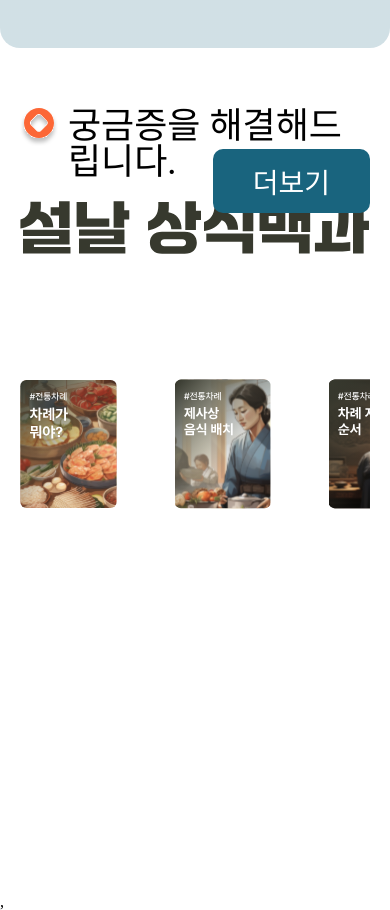
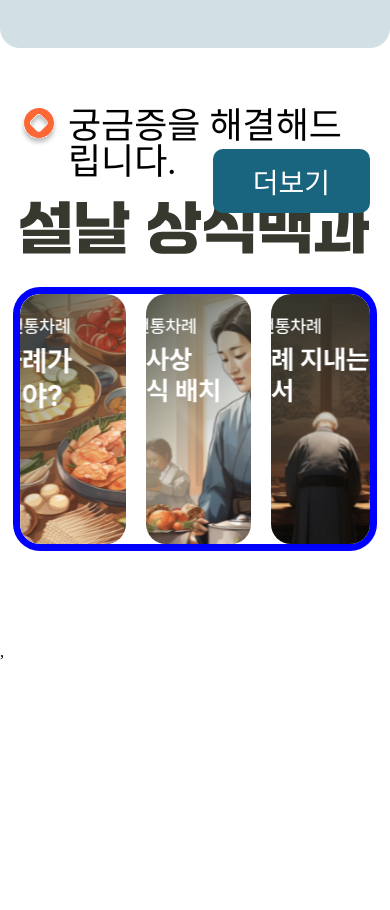
Before and after one commit to seok-hyung/sulpport_frontend, a React (Create React App) app: page / in a window 390 px wide. Shown: the part 2459-3369 px from the top of the page. After the commit the page ends 3119 px from the top, so only its background shows below. Built offline with nearby package versions, Linux system fonts and the light colour scheme; a web font is replaced by a local one.

Commit message:
:recycle:Modify : 홈페이지 두번째 캐러셀 드래그 개선

```diff
--- a/src/components/main/Main.jsx
+++ b/src/components/main/Main.jsx
@@ -1,4 +1,4 @@
-import React from 'react';
+import React, { useRef } from 'react';
 import { styled } from 'styled-components';
 import Carousel from '../carousel/Carousel';
 import { useNavigate } from 'react-router-dom';
@@ -9,7 +9,6 @@ import { useEffect } from 'react';
 const Main = () => {
   const navitgate = useNavigate();
   return (
-    <>
     <MainWrapper>
       <section className="logoNTxt">
         <img src="/assets/main-logo.svg" alt="메인 로고" />
@@ -103,10 +102,9 @@ const Main = () => {
           </div>
           <button>더보기</button>
         </div>
-          <CardCarousel />
+        <Carousel2 />
       </ChalyeSection>
     </MainWrapper>
-    </>
   );
 };
 
@@ -350,6 +348,7 @@ const ChalyeSection = styled.section`
     justify-content: center;
     align-items: center;
     position: relative;
+    margin-bottom: 40px;
     @media (max-width: 768px) {
       justify-content: flex-start;
     }
@@ -383,176 +382,269 @@ const ChalyeSection = styled.section`
   }
 `;
 
-const CardCarousel = () => {
+// const CardCarousel = () => {
+//   const [currentIndex, setCurrentIndex] = useState(0);
+//   const infoList = informationList;
+//   const [windowDimensions, setWindowDimensions] = useState(window.innerWidth);
+//   const [isDragging, setIsDragging] = useState(false);
+//   const [startPosition, setStartPosition] = useState(0);
+//   const [currentTranslate, setCurrentTranslate] = useState(0);
+//   const [prevTranslate, setPrevTranslate] = useState(0);
+//   const handleMouseDown = (e) => {
+//     setStartPosition(getPositionX(e));
+//     setIsDragging(true);
+//     requestAnimationFrame(animation);
+//   };
+
+//   const handleMouseMove = (e) => {
+//     if (isDragging) {
+//       const currentPosition = getPositionX(e);
+//       setCurrentTranslate(prevTranslate + currentPosition - startPosition);
+//     }
+//   };
+
+//   const handleMouseUp = () => {
+//     setIsDragging(false);
+//     setPrevTranslate(currentTranslate);
+
+//     const movedBy = currentTranslate - prevTranslate;
+
+//     if (movedBy < -100 && currentIndex < infoList.length - 1) {
+//       goToNextSlide();
+//     }
+
+//     if (movedBy > 100 && currentIndex > 0) {
+//       goToPrevSlide();
+//     }
+//   };
+//   useEffect(() => {
+//     function handleResize() {
+//       setWindowDimensions(window.innerWidth);
+//     }
+
+//     window.addEventListener('resize', handleResize);
+//     return () => window.removeEventListener('resize', handleResize);
+//   }, []);
+
+//   // 이미지가 드래그 중일떄 이미지를 움직이는 함수
+//   const animation = () => {
+//     setSliderPosition();
+//     if (isDragging) requestAnimationFrame(animation);
+//   };
+//   const setSliderPosition = () => {
+//     const imgContainer = document.querySelector('.img-container');
+//     imgContainer.style.transform = `translateX(${currentTranslate}px)`;
+//   };
+
+//   const getPositionX = (e) => {
+//     if (e.type.includes('mouse')) {
+//       // 마우스 이벤트
+//       return e.pageX;
+//     } else {
+//       // 터치 이벤트
+//       return e.touches[0].clientX;
+//     }
+//   };
+//   const goToNextSlide = () => {
+//     const increment = windowDimensions >= 768 ? 4 : 3;
+//     if (currentIndex + increment < infoList.length) {
+//       setCurrentIndex(currentIndex + increment);
+//     }
+//   };
+
+//   const goToPrevSlide = () => {
+//     const decrement = windowDimensions >= 768 ? 4 : 3;
+//     if (currentIndex - decrement >= 0) {
+//       setCurrentIndex(currentIndex - decrement);
+//     }
+//   };
+
+//   return (
+//     <CarouselContainerDiv>
+//       <div
+//         className="circle left"
+//         style={{ display: windowDimensions < 768 ? 'none' : 'block' }}
+//       >
+//         <img
+//           className="icon"
+//           onClick={goToPrevSlide}
+//           src="/assets/chevron-left.svg"
+//           alt="좌측 이동 화살표"
+//         />
+//       </div>
+
+//       {windowDimensions <= 768 ? (
+//         <div>
+//           <div
+//             className="img-container"
+//             onMouseDown={handleMouseDown}
+//             onMouseMove={handleMouseMove}
+//             onMouseUp={handleMouseUp}
+//             onMouseLeave={handleMouseUp}
+//           >
+//             {infoList
+//               .slice(currentIndex, currentIndex + (windowDimensions >= 768 ? 4 : 3))
+//               .map((info, index) => (
+//                 <CarouselItem key={info.id} windowDimensions={windowDimensions}>
+//                   <CarouselImg
+//                     index={index}
+//                     key={info.id}
+//                     src={info.url}
+//                     alt="캐러셀 이미지"
+//                     windowDimensions={windowDimensions}
+//                   />
+//                 </CarouselItem>
+//               ))}
+//           </div>
+//         </div>
+//       ) : (
+//         <>
+//           <div className="img-container">
+//             {infoList
+//               .slice(currentIndex, currentIndex + (windowDimensions >= 768 ? 4 : 3))
+//               .map((info, index) => (
+//                 <CarouselItem key={info.id} windowDimensions={windowDimensions}>
+//                   <CarouselImg
+//                     index={index}
+//                     key={info.id}
+//                     src={info.url}
+//                     alt="캐러셀 이미지"
+//                     windowDimensions={windowDimensions}
+//                   />
+//                 </CarouselItem>
+//               ))}
+//           </div>
+//         </>
+//       )}
+//       <div
+//         className="circle right"
+//         style={{ display: windowDimensions < 768 ? 'none' : 'block' }}
+//       >
+//         <img
+//           className="icon"
+//           onClick={goToNextSlide}
+//           src="/assets/chevron-right.svg"
+//           alt="우측 이동 화살표"
+//         />
+//       </div>
+//     </CarouselContainerDiv>
+//   );
+// };
+
+const Carousel2 = () => {
   const [currentIndex, setCurrentIndex] = useState(0);
+  const [isDragging, setIsDragging] = useState(false);
+  const [startDrag, setStartDrag] = useState(0);
+  const [scrollStart, setScrollStart] = useState(0);
   const infoList = informationList;
-  const [windowDimensions, setWindowDimensions] = useState(window.innerWidth);
-  const [isDragging, setIsDragging] = useState(false);
-  const [startPosition, setStartPosition] = useState(0);
-  const [currentTranslate, setCurrentTranslate] = useState(0);
-  const [prevTranslate, setPrevTranslate] = useState(0);
+  const carouselRef = useRef();
+
+  const handleScroll = (event) => {
+    const index = Math.round(
+      event.target.scrollLeft / (event.target.scrollWidth / infoList.length),
+    );
+    setCurrentIndex(index);
+  };
+
   const handleMouseDown = (e) => {
-    setStartPosition(getPositionX(e));
     setIsDragging(true);
-    requestAnimationFrame(animation);
+    setStartDrag(e.clientX);
+    setScrollStart(carouselRef.current.scrollLeft);
   };
 
   const handleMouseMove = (e) => {
-    if (isDragging) {
-      const currentPosition = getPositionX(e);
-      setCurrentTranslate(prevTranslate + currentPosition - startPosition);
-    }
+    if (!isDragging) return;
+    e.preventDefault();
+    const scrollLeft = scrollStart - (e.clientX - startDrag);
+    carouselRef.current.scrollLeft = scrollLeft;
   };
 
   const handleMouseUp = () => {
     setIsDragging(false);
-    setPrevTranslate(currentTranslate);
-
-    const movedBy = currentTranslate - prevTranslate;
-
-    if (movedBy < -100 && currentIndex < infoList.length - 1) {
-      goToNextSlide();
-    }
-
-    if (movedBy > 100 && currentIndex > 0) {
-      goToPrevSlide();
-    }
-  };
-  useEffect(() => {
-    function handleResize() {
-      setWindowDimensions(window.innerWidth);
-    }
-
-    window.addEventListener('resize', handleResize);
-    return () => window.removeEventListener('resize', handleResize);
-  }, []);
-
-  // 이미지가 드래그 중일떄 이미지를 움직이는 함수
-  const animation = () => {
-    setSliderPosition();
-    if (isDragging) requestAnimationFrame(animation);
-  };
-  const setSliderPosition = () => {
-    const imgContainer = document.querySelector('.img-container');
-    imgContainer.style.transform = `translateX(${currentTranslate}px)`;
   };
 
-  const getPositionX = (e) => {
-    if (e.type.includes('mouse')) {
-      // 마우스 이벤트
-      return e.pageX;
-    } else {
-      // 터치 이벤트
-      return e.touches[0].clientX;
-    }
-  };
-  const goToNextSlide = () => {
-    const increment = windowDimensions >= 768 ? 4 : 3;
-    if (currentIndex + increment < infoList.length) {
-      setCurrentIndex(currentIndex + increment);
+  const handlePrevClick = () => {
+    if (currentIndex >= 0) {
+      setCurrentIndex(currentIndex - 4);
+      carouselRef.current.scrollLeft =
+        (carouselRef.current.scrollWidth / infoList.length) * (currentIndex - 4);
     }
   };
 
-  const goToPrevSlide = () => {
-    const decrement = windowDimensions >= 768 ? 4 : 3;
-    if (currentIndex - decrement >= 0) {
-      setCurrentIndex(currentIndex - decrement);
+  const handleNextClick = () => {
+    if (currentIndex < infoList.length - 4) {
+      setCurrentIndex(currentIndex + 4);
+      carouselRef.current.scrollLeft =
+        (carouselRef.current.scrollWidth / infoList.length) * (currentIndex + 4);
     }
   };
 
   return (
-    <>
-      <CarouselContainerDiv>
-        <div
-          className="circle left"
-          style={{ display: windowDimensions < 768 ? 'none' : 'block' }}
-        >
-          <img
-            className="icon"
-            onClick={goToPrevSlide}
-            src="/assets/chevron-left.svg"
-            alt="좌측 이동 화살표"
-          />
-        </div>
-
-        {windowDimensions <= 768 ? (
-          <div>
-            <div
-              className="img-container"
+    <CarouselWrapper>
+      <CarouselContainer
+        ref={carouselRef}
+        onScroll={handleScroll}
         onMouseDown={handleMouseDown}
         onMouseMove={handleMouseMove}
         onMouseUp={handleMouseUp}
         onMouseLeave={handleMouseUp}
       >
-              {infoList
-                .slice(currentIndex, currentIndex + (windowDimensions >= 768 ? 4 : 3))
-                .map((info, index) => (
-                  <CarouselItem key={info.id} windowDimensions={windowDimensions}>
-                    <CarouselImg
-                      index={index}
-                      key={info.id}
-                      src={info.url}
-                      alt="캐러셀 이미지"
-                      windowDimensions={windowDimensions}
-                    />
-                  </CarouselItem>
-                ))}
-            </div>
-          </div>
-        ) : (
-          <>
-            <div className="img-container">
-              {infoList
-                .slice(currentIndex, currentIndex + (windowDimensions >= 768 ? 4 : 3))
-                .map((info, index) => (
-                  <CarouselItem key={info.id} windowDimensions={windowDimensions}>
-                    <CarouselImg
-                      index={index}
-                      key={info.id}
-                      src={info.url}
-                      alt="캐러셀 이미지"
-                      windowDimensions={windowDimensions}
-                    />
-                  </CarouselItem>
-                ))}
-            </div>
-          </>
-        )}
         <div
-          className="circle right"
-          style={{ display: windowDimensions < 768 ? 'none' : 'block' }}
+          className="circle left"
+          // style={{ display: windowDimensions < 768 ? 'none' : 'block' }}
         >
           <img
             className="icon"
-            onClick={goToNextSlide}
+            onClick={handlePrevClick}
+            src="/assets/chevron-left.svg"
+            alt="좌측 이동 화살표"
+          />
+        </div>
+        {infoList.map((item) => (
+          <CarouselItem
+            key={item.id}
+            style={{ backgroundImage: `url(${item.url})` }}
+          ></CarouselItem>
+        ))}
+
+        <div
+          className="circle right"
+          // style={{ display: windowDimensions < 768 ? 'none' : 'block' }}
+        >
+          <img
+            className="icon"
+            onClick={handleNextClick}
             src="/assets/chevron-right.svg"
             alt="우측 이동 화살표"
           />
         </div>
-      </CarouselContainerDiv>
-    </>
+      </CarouselContainer>
+    </CarouselWrapper>
   );
 };
 
-const CarouselContainerDiv = styled.div`
+const CarouselWrapper = styled.div`
   position: relative;
-  width: 1300px;
-  margin: 60px auto 0 auto;
+`;
+
+const CarouselContainer = styled.div`
+  display: flex;
+  overflow: auto;
+  scroll-snap-type: x mandatory;
+  scroll-behavior: smooth;
+  width: 100%;
+  box-shadow: 0 0 0 7px blue;
+  height: 420px;
+
   @media (max-width: 768px) {
-    margin-top: 40px;
-    width: 100%;
+    height: 250px;
   }
-  .img-container {
-    position: relative;
-    width: 100%;
-    height: 500px; // 또는 적절한 고정 높이 설정
-    overflow: hidden;
   border-radius: 20px;
-    display: flex;
-  }
+  gap: 20px;
+
   .circle {
     position: absolute;
-    z-index: 1000;
+    z-index: 100;
     top: 50%;
     transform: translateY(-50%);
     cursor: pointer;
@@ -568,6 +660,9 @@ const CarouselContainerDiv = styled.div`
     .icon {
       max-width: 80px;
     }
+    @media (max-width: 768px) {
+      display: none;
+    }
   }
   .circle:hover {
     background-color: #f0f0f3;
@@ -576,32 +671,102 @@ const CarouselContainerDiv = styled.div`
     background-color: white;
   }
   .circle.left {
-    left: -45px;
+    left: -47px;
   }
   .circle.right {
-    right: -25px;
+    right: -49px;
   }
 `;
 
 const CarouselItem = styled.div`
-  position: relative;
-  min-width: ${(props) =>
-    props.windowDimensions >= 768 ? 'calc(25% - 15px)' : 'calc(33.33% - 20px)'};
-  height: 500px;
+  flex: 0 0 calc(25% - 10px);
   @media (max-width: 768px) {
-    height: 300px;
+    flex: 0 0 calc(33% - 10px);
   }
-  margin-right: 90px;
-  transition: transform 0.5s ease-out;
-  &:last-child {
-    margin-right: 0;
+  scroll-snap-align: start;
+  scroll-snap-stop: always;
+  background-size: cover;
+  background-position: center;
+  display: flex;
+  align-items: center;
+  justify-content: center;
+  border-radius: 20px;
+  cursor: pointer;
+  p {
+    color: white;
+    font-size: 24px;
+    text-align: center;
   }
 `;
 
-const CarouselImg = styled.img`
-  position: absolute;
-  transform: ${(props) =>
-    `translateX(-${props.index * (props.windowDimensions >= 768 ? 25 : 33.33)}%)`};
-  transition: transform ease-out 0.5s;
-  border-radius: 20px;
-`;
+// const CarouselContainerDiv = styled.div`
+//   position: relative;
+//   width: 1300px;
+//   margin: 60px auto 0 auto;
+//   @media (max-width: 768px) {
+//     margin-top: 40px;
+//     width: 100%;
+//   }
+//   .img-container {
+//     position: relative;
+//     width: 100%;
+//     height: 500px; // 또는 적절한 고정 높이 설정
+//     overflow: hidden;
+//     border-radius: 20px;
+//     display: flex;
+//   }
+//   .circle {
+//     position: absolute;
+//     z-index: 1000;
+//     top: 50%;
+//     transform: translateY(-50%);
+//     cursor: pointer;
+//     width: 90px;
+//     height: 90px;
+//     border-radius: 50%;
+//     background-color: white;
+//     display: flex;
+//     align-items: center;
+//     justify-content: center;
+//     border: 3px solid #e9e9ec;
+//     box-shadow: rgba(0, 0, 0, 0.19) 0px 10px 20px, rgba(0, 0, 0, 0.23) 0px 6px 6px;
+//     .icon {
+//       max-width: 80px;
+//     }
+//   }
+//   .circle:hover {
+//     background-color: #f0f0f3;
+//   }
+//   .circle:active {
+//     background-color: white;
+//   }
+//   .circle.left {
+//     left: -45px;
+//   }
+//   .circle.right {
+//     right: -25px;
+//   }
+// `;
+
+// const CarouselItem = styled.div`
+//   position: relative;
+//   min-width: ${(props) =>
+//     props.windowDimensions >= 768 ? 'calc(25% - 15px)' : 'calc(33.33% - 20px)'};
+//   height: 500px;
+//   @media (max-width: 768px) {
+//     height: 300px;
+//   }
+//   margin-right: 90px;
+//   transition: transform 0.5s ease-out;
+//   &:last-child {
+//     margin-right: 0;
+//   }
+// `;
+
+// const CarouselImg = styled.img`
+//   position: absolute;
+//   transform: ${(props) =>
+//     `translateX(-${props.index * (props.windowDimensions >= 768 ? 25 : 33.33)}%)`};
+//   transition: transform ease-out 0.5s;
+//   border-radius: 20px;
+// `;
```
Lines whose indentation alone changed are shown as unchanged.
